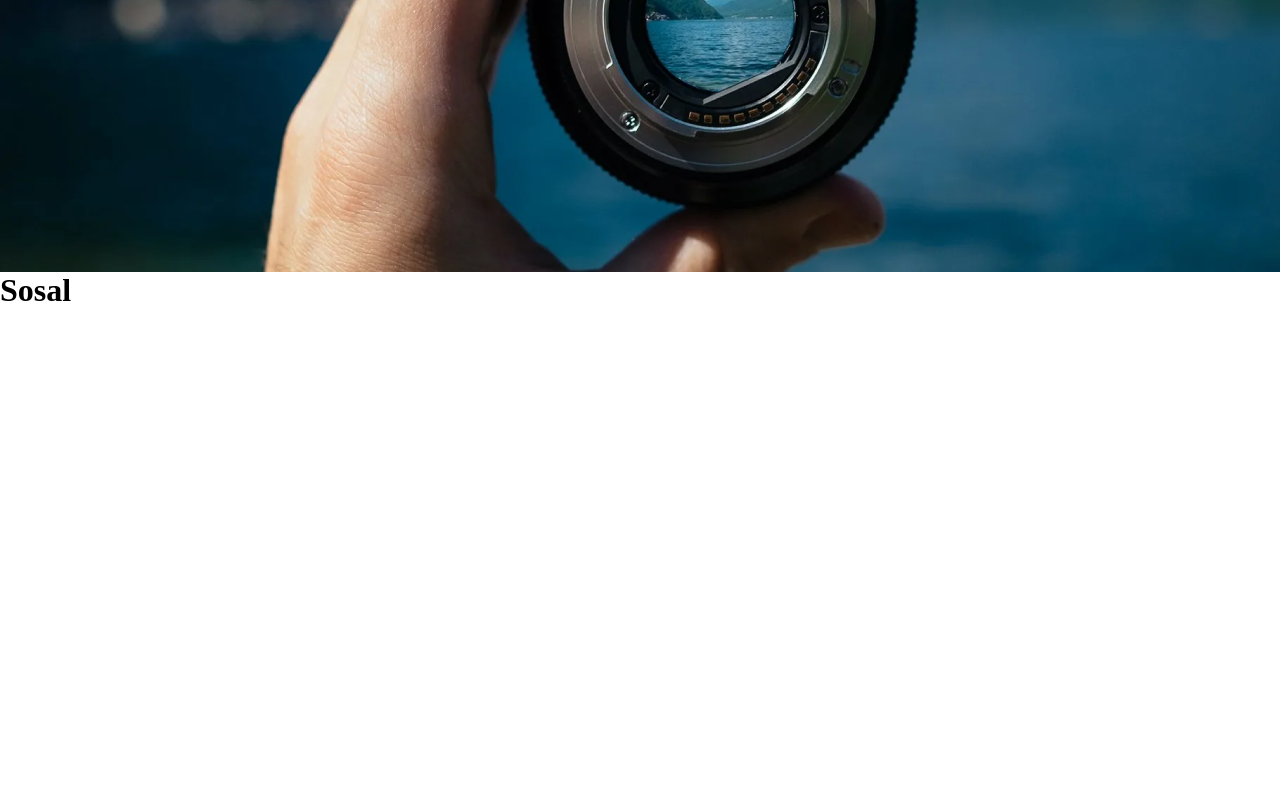
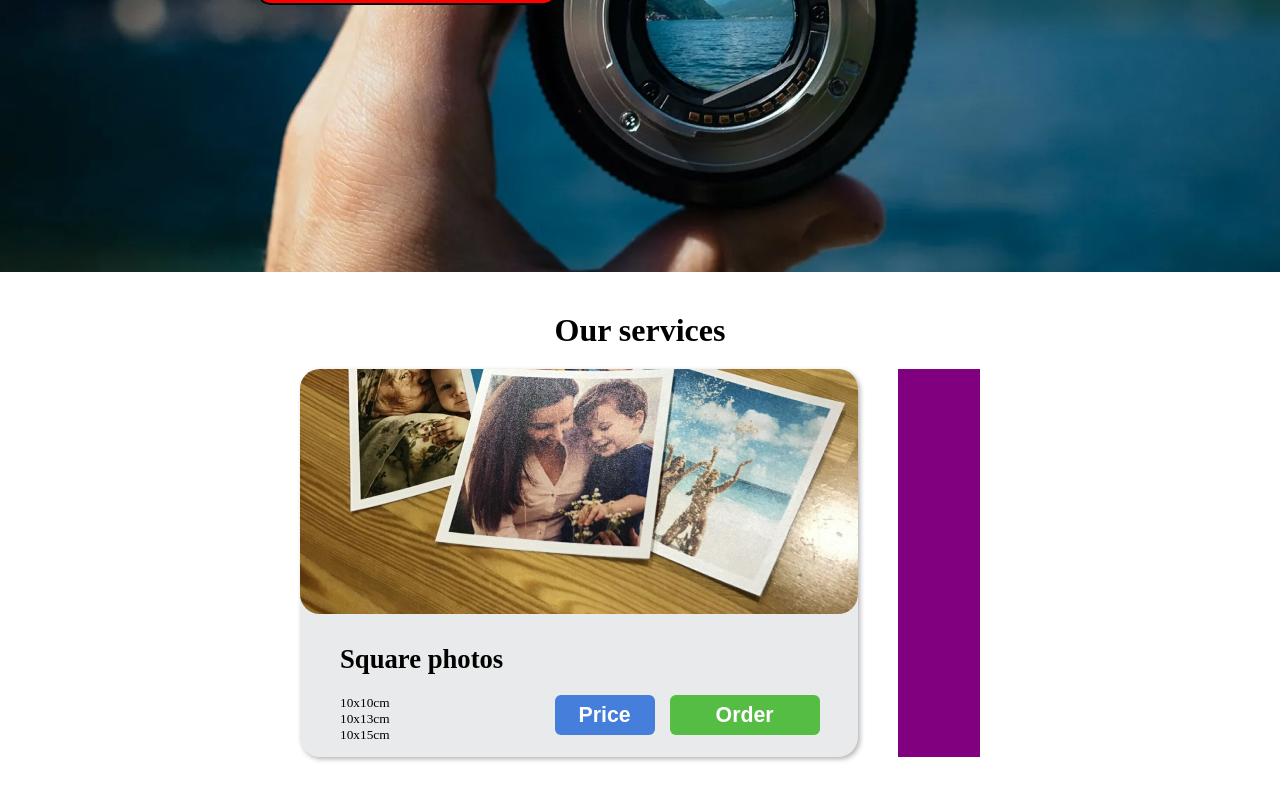
Before and after one commit to sssgen/photo-layout, a React (Create React App) app in the folder client/: page / in a window 1280 px wide. Shown: the part 288-1088 px from the top of the page. Before the commit the page ends 800 px from the top, so only its background shows below. Built offline with nearby package versions, Linux system fonts and the light colour scheme.

Commit message:
landing page services update

```diff
--- a/client/src/pages/Landing/Landing.jsx
+++ b/client/src/pages/Landing/Landing.jsx
@@ -1,18 +1,54 @@
 import React from 'react';
-import './Landing.scss'
 import { Link } from 'react-router-dom';
+import './Landing.scss';
 
 const Landing = () => {
     return (
         <div className='landingWrapper'>
             <div className='header'>
                 <div className="headerInfo">
-                    <h2>Photo printing service</h2>
+                    <h1>Photo printing service</h1>
                     <p>Share bright moments with loved ones</p>
                     <Link to='contact'><button>Contact</button></Link>
                 </div>
             </div>
-            <h1>Sosal</h1>
+
+                <div className='langingServicesBlocks'>
+                    <div className='servicesHeader'>
+                            <h1>Our services</h1>
+                    </div>
+                    <div className='landingServices'>
+
+                        <div className='squarePhotos'>
+
+
+                            <div className='squareInfo'>
+                                <div className='squareImage'>
+
+                                </div>
+                                <h3>Square photos</h3>
+                                <div className='squareComponents'>
+                                    <p>
+                                    10x10cm<br />
+                                    10x13cm<br />
+                                    10x15cm<br />
+                                    </p>
+                                    <div className='buttonsSquare'>
+                                    <button className='buttonPriceSquare'>Price</button>
+                                    <button className='buttonOrderSquare'>Order</button>
+                                    </div>
+                                </div>
+
+
+                            </div>
+                        </div>
+
+                        <div className='polaroidPhotos'>
+
+                        </div>
+                </div>
+
+            </div>
         </div>
     );
 };
--- a/client/src/pages/Landing/Landing.scss
+++ b/client/src/pages/Landing/Landing.scss
@@ -22,11 +22,11 @@
         border-radius: 15px;
         margin: 10px 0;
         color: white;
+        background-color: red;
         font-weight: 700;
         font-size: 1.3rem;
 
         cursor: pointer;
-        background: rgb(91, 91, 91);
         &:hover{
             background: rgb(187, 185, 185);
             color: black;
@@ -34,3 +34,89 @@
         }
     }
 }
+
+.servicesHeader {
+    text-align: center;
+    margin-top: 40px;
+}
+
+.landingServices {
+    display: flex;
+    justify-content: space-between;
+}
+
+.squarePhotos {
+    display: flex;
+    justify-content: space-between;
+    height: 388px;
+    width: 558px;
+    background-color: #e9eaeb;
+    margin: 20px 20px 20px 300px;
+    border-radius: 20px;
+    box-shadow: 2px 2px 5px rgba(0, 0, 0, 0.3);
+}
+
+.squareImage {
+    background-image: url("../../Images/squarePhotos.jpg");
+    height: 245px;
+    width: 558px;
+    border-radius: 20px;
+}
+
+.squareInfo {
+    h3 {
+    margin: 30px 0px 0px 40px;
+    font-size: 20pt;
+    }
+
+    p {
+        margin: 20px 0px 0px 40px;
+        font-size: smaller;
+    }
+
+}
+
+.squareComponents {
+    display: flex;
+    flex-direction: row;
+
+    button {
+        margin: 20px 0px 0px 15px;
+        height: 40px;
+        border-radius: 6px;
+        border: none;
+    }
+}
+
+.buttonsSquare {
+    display: flex;
+    align-items: flex-start;
+    height: 100px;
+    padding-bottom: 50px;
+    margin-left: 150px;
+    margin-bottom: 0px;
+    flex-grow: 1;
+}
+
+.buttonPriceSquare {
+    background-color: #467edb;
+    color: white;
+    font-size: 16pt;
+    font-weight: 700;
+    width: 100px;
+}
+
+.buttonOrderSquare {
+    background-color: #55bc44;
+    color: white;
+    font-size: 16pt;
+    font-weight: 700;
+    width: 150px;
+}
+
+.polaroidPhotos {
+    height: 388px;
+    width: 558px;
+    background-color: purple;
+    margin: 20px 300px 20px 20px;
+}
```
Also changed, not shown: client/src/Images/squarePhotos.jpg (added).
